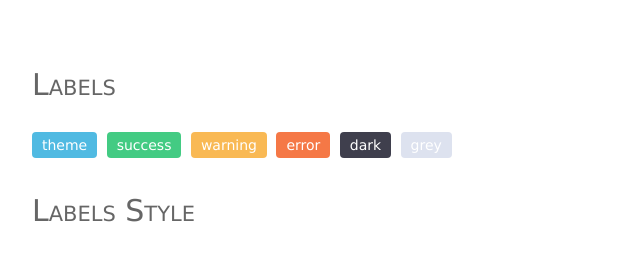
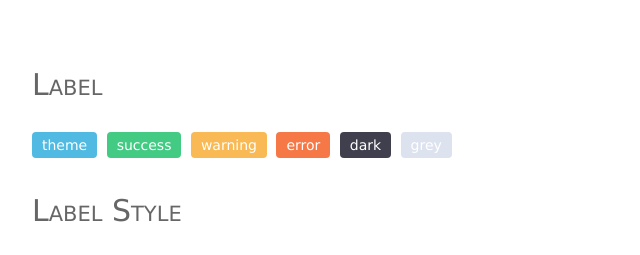
Before and after one commit to majunbao/cssui, a website: page dist/index.html in a window 1280 px wide. Shown: the part 3458-3713 px from the top of the page, 108-748 px from the left. Drawn offline with Linux system fonts and the light colour scheme.

Commit message:
labels -> label

```diff
--- a/dist/index.html
+++ b/dist/index.html
@@ -335,7 +335,7 @@
     </article>
   </section>
   <section>
-    <h2>Labels</h2>
+    <h2>Label</h2>
     <article class="label-group">
       <span class="label">theme</span>
       <span class="label success">success</span>
@@ -344,7 +344,7 @@
       <span class="label dark">dark</span>
       <span class="label grey">grey</span>
     </article>
-    <h2>Labels Style</h2>
+    <h2>Label Style</h2>
     <article class="label-group">
       <span class="label radius">theme</span>
       <span class="label success radius">success</span>
```
